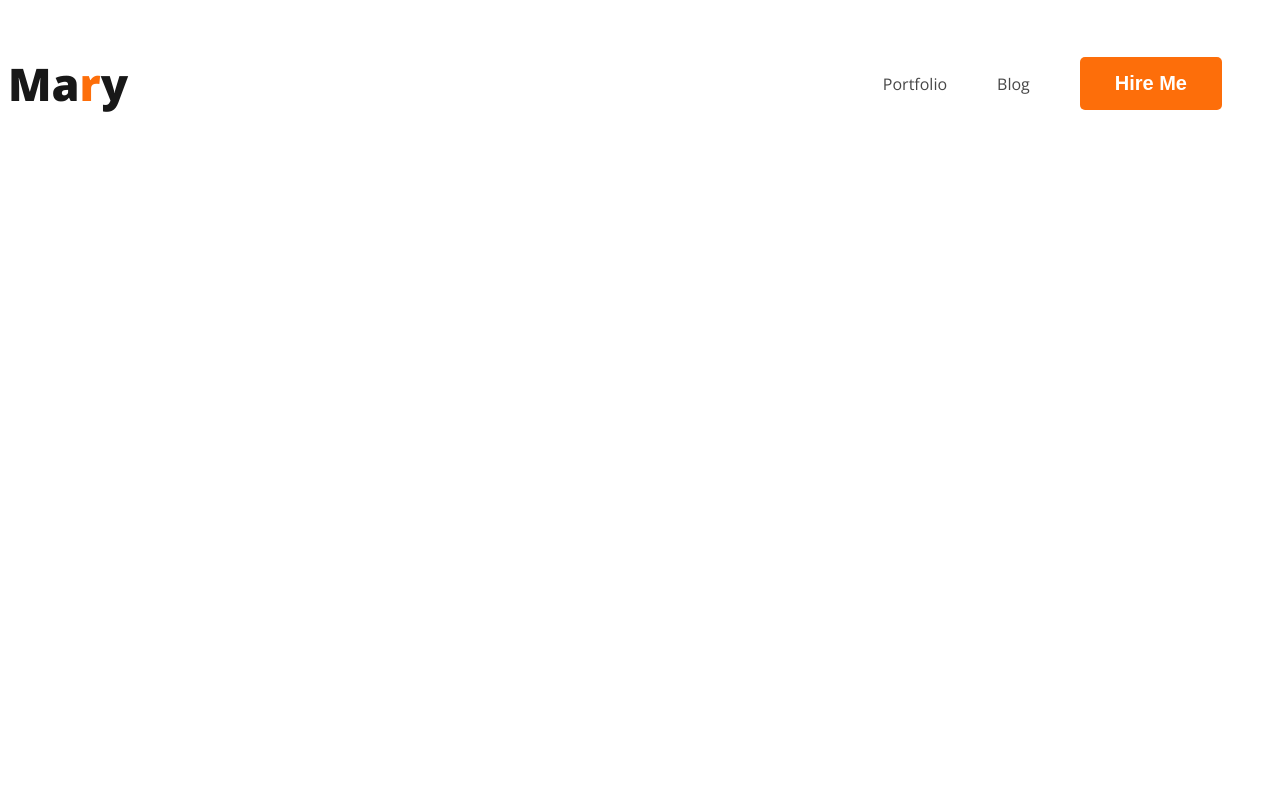
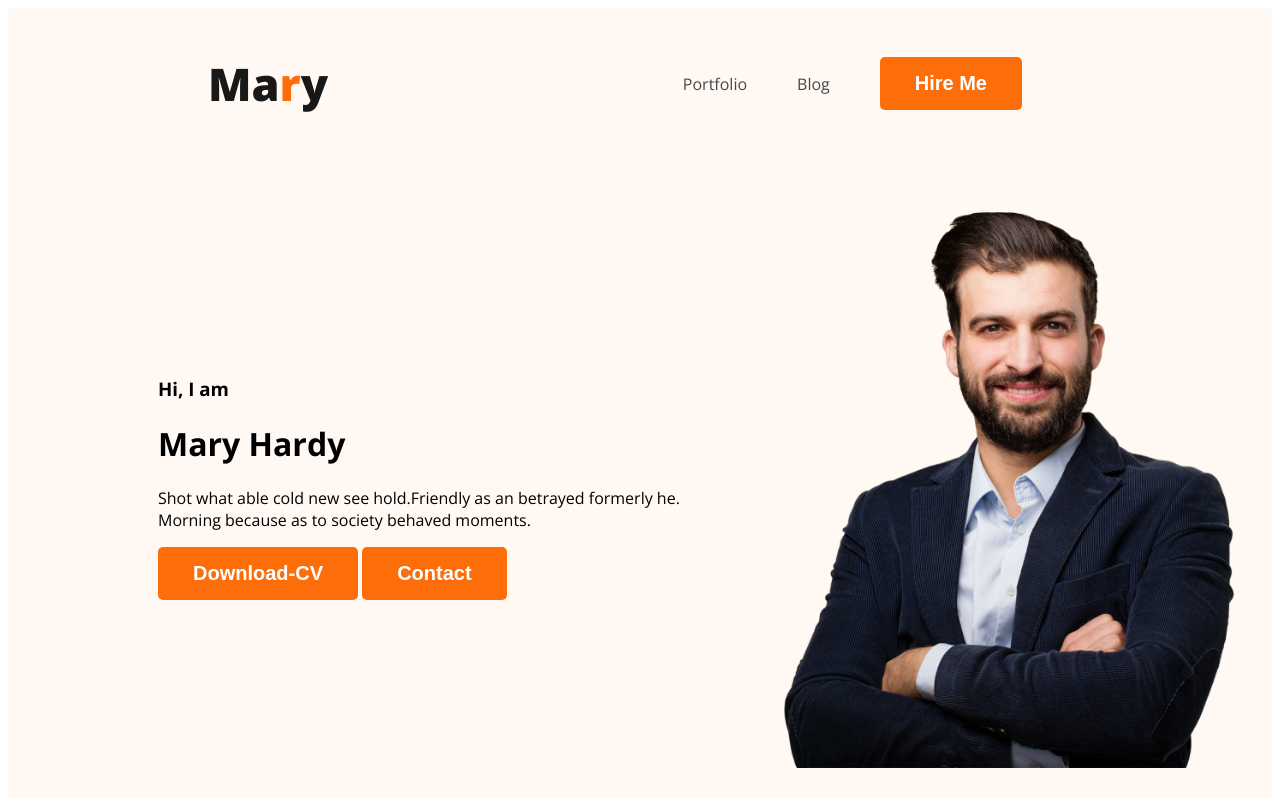
Before and after one commit to Tarek757bd/web-developer-portfolio1, a plain HTML site: page index.html in a window 1280 px wide. Drawn offline with nearby package versions, Linux system fonts and the light colour scheme.

Commit message:
added header section

```diff
--- a/css/style.css
+++ b/css/style.css
@@ -3,7 +3,7 @@ body{
     font-optical-sizing: auto;
 }
 
-/* header styles */
+/* nav related styles */
 h3.nav-title {
     color: #181818;
     font-size: 45px;
@@ -14,6 +14,7 @@ nav {
     display: flex;
     justify-content: space-between;
     align-items: center;
+    margin: 0 200px;
 }
 
 span.text-primary {
@@ -43,3 +44,16 @@ button.btn-primary {
     font-weight: 700;
     padding: 15px 35px;
 }
+
+/* header related styles */
+.header {
+    background-color: #fff8f3;
+}
+.banner {
+    padding: 30px 30px 30px 150px;
+    display: flex;
+    align-items: center;
+}
+img.profile-pic {
+    width: 500px;
+}
--- a/index.html
+++ b/index.html
@@ -11,7 +11,7 @@
 </head>
 <body>
     <!-- header section -->
-    <header>
+    <header class="header">
         <nav>
             <h3 class="nav-title">Ma<span class="text-primary">r</span>y</h3>
             <ul>
@@ -20,6 +20,16 @@
                 <li><button class="btn-primary">Hire Me</button></li>
             </ul>
         </nav>
+        <div class="banner">
+            <div class="banner-content">
+                <h3 class="banner-greeting">Hi, I  am</h3>
+                <h1>Mary Hardy</h1>
+                <p>Shot what able cold new see hold.Friendly as an betrayed formerly he. Morning because as to society behaved moments.</p>
+                <button class="btn-primary">Download-CV</button>
+                <button class="btn-primary">Contact</button>
+            </div>
+            <img class="profile-pic" src="images/hardy.png" alt="">
+        </div>
     </header>
     <!-- header section end -->
     <!-- main section -->
```
